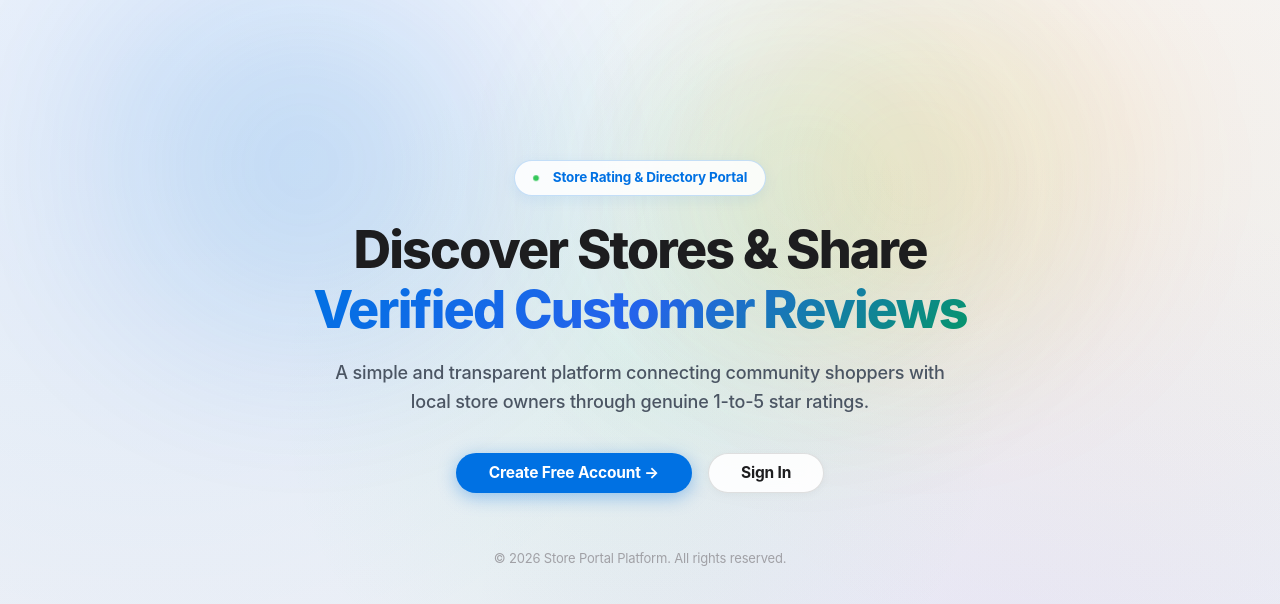
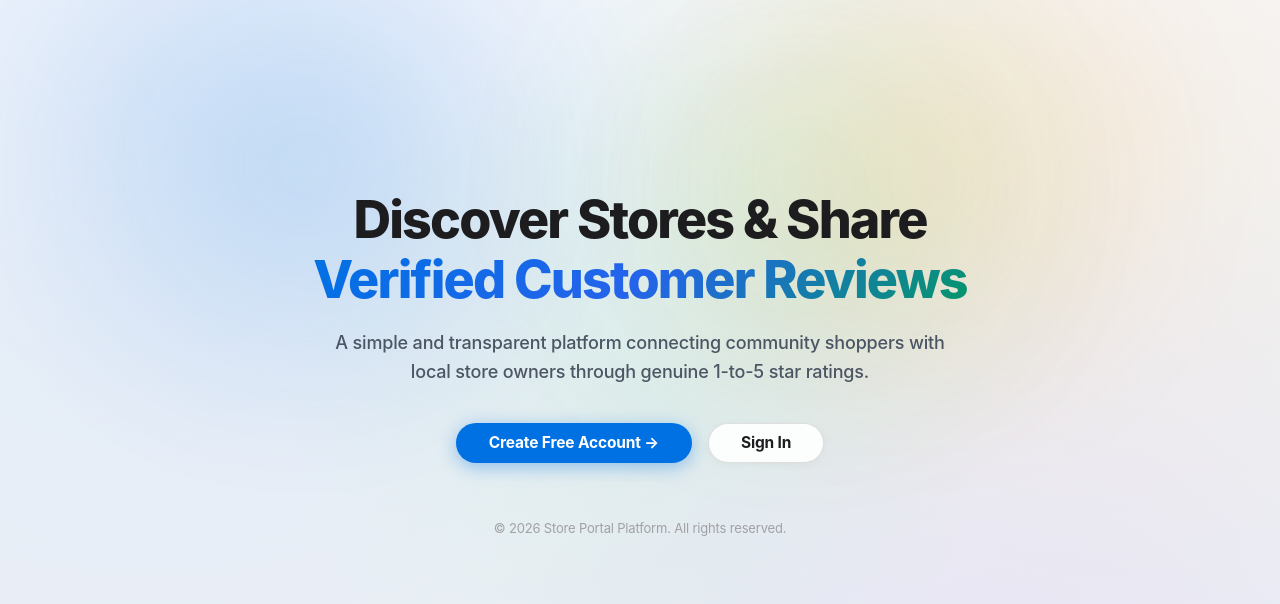
Before and after one commit to mamatha291/Store-Management-Assessment, a React (Vite) app in the folder frontend/: page / in a window 1280 px wide. Shown: the top 604 px of the page. Built offline with nearby package versions, Linux system fonts and the light colour scheme.

Commit message:
feat(landing): remove directory portal badge pill from hero

```diff
--- a/frontend/src/pages/Landing.jsx
+++ b/frontend/src/pages/Landing.jsx
@@ -22,11 +22,6 @@ function Landing() {
 
       {/* Perfectly Centered Hero Content (No Card) */}
       <div className="landing-center-hero">
-        <div className="landing-badge-pill">
-          <span className="badge-pulse-dot dot-green"></span>
-          Store Rating & Directory Portal
-        </div>
-
         <h1 className="landing-simple-title">
           Discover Stores & Share <br />
           <span className="landing-title-gradient">Verified Customer Reviews</span>
```
